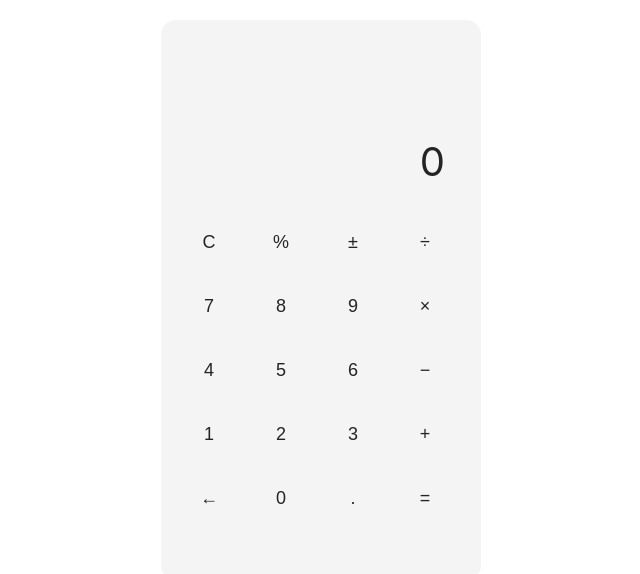
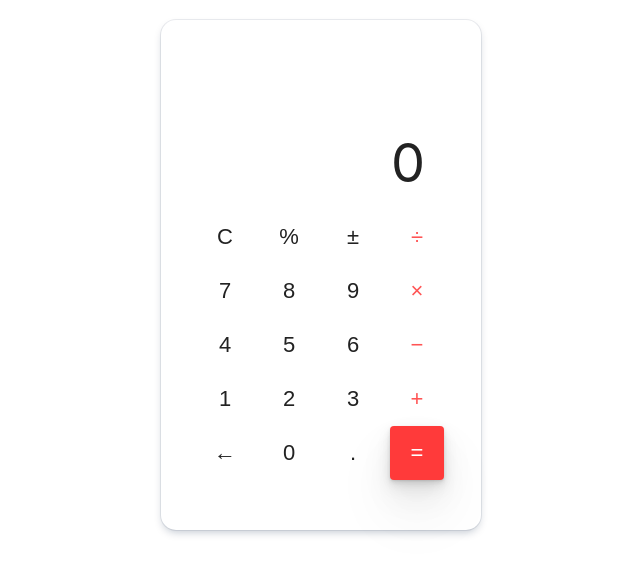
Before and after one commit to onpilot/js-calculator, a React (Create React App) app: page / in a window 1280 px wide. Shown: the top 574 px of the page, without its empty margins (319-959 px from the left). Built offline with nearby package versions, Linux system fonts and the light colour scheme.

Commit message:
refactor styles and Button component using styled-components

```diff
--- a/src/App.css
+++ b/src/App.css
@@ -15,7 +15,12 @@ body {
   margin: 20px auto;
   padding: 30px 0 50px 0;
   border-radius: 15px;
-  background-color: var(--light-bg);
+  background-color: var(--white);
+  box-shadow: rgba(9, 30, 66, 0.25) 0px 4px 8px -2px,
+    rgba(9, 30, 66, 0.08) 0px 0px 0px 1px;
+  /* box-shadow: rgba(50, 50, 93, 0.25) 0px 50px 100px -20px,
+    rgba(0, 0, 0, 0.3) 0px 30px 60px -30px,
+    rgba(10, 37, 64, 0.35) 0px -2px 6px 0px inset; */
   /* outline: 1px solid red; */
 }
 
@@ -35,35 +40,25 @@ body {
   letter-spacing: 2px;
   font-size: 16px;
   line-height: 24px;
-  padding: 0 20px;
+  padding: 0 40px;
   overflow: hidden;
   /* border: 1px solid black; */
 }
 .display-main {
-  height: 48px;
+  height: 54px;
   text-align: right;
-  font-size: 40px;
-  line-height: 40px;
-  padding: 0 20px;
+  font-size: 54px;
+  line-height: 54px;
+  padding: 0 40px;
   overflow: hidden;
   /* border: 1px solid black; */
 }
 
 .buttons-wrapper {
-  width: calc(320px - (16px * 2));
+  width: calc(64px * 4);
   margin: 0 auto;
   display: grid;
   grid-template-columns: repeat(4, 1fr);
+  justify-items: center;
   /* outline: 1px solid red; */
 }
-.button {
-  width: 64px;
-  height: 64px;
-  font-size: 18px;
-  border-radius: 4px;
-  border: none;
-  background: none;
-}
-.button:hover {
-  background-color: var(--baby-blue-light);
-}
--- a/src/App.js
+++ b/src/App.js
@@ -1,5 +1,5 @@
 import useFunctionSets from './functions/useFunctionSets';
-import Button from './components/Button';
+import { Button } from './components/Button.styled';
 import './root.css';
 import './App.css';
 
@@ -31,6 +31,7 @@ function App() {
           id="divide"
           value="&#247;"
           onClick={() => handleOperator('/')}
+          primary
         ></Button>
         <Button id="seven" value="7" onClick={() => handleNum(7)}></Button>
         <Button id="eight" value="8" onClick={() => handleNum(8)}></Button>
@@ -39,6 +40,7 @@ function App() {
           id="multiply"
           value="&#215;"
           onClick={() => handleOperator('*')}
+          primary
         ></Button>
         <Button id="four" value="4" onClick={() => handleNum(4)}></Button>
         <Button id="five" value="5" onClick={() => handleNum(5)}></Button>
@@ -47,6 +49,7 @@ function App() {
           id="subtract"
           value="&#8722;"
           onClick={() => handleOperator('-')}
+          primary
         ></Button>
         <Button id="one" value="1" onClick={() => handleNum(1)}></Button>
         <Button id="two" value="2" onClick={() => handleNum(2)}></Button>
@@ -55,11 +58,17 @@ function App() {
           id="add"
           value="&#43;"
           onClick={() => handleOperator('+')}
+          primary
         ></Button>
         <Button value="&#8592;" onClick={() => eraseToLeft()}></Button>
         <Button id="zero" value="0" onClick={() => handleNum(0)}></Button>
         <Button id="decimal" value="." onClick={() => handleNum('.')}></Button>
-        <Button id="equals" value="&#61;" onClick={() => getResult()}></Button>
+        <Button
+          id="equals"
+          value="&#61;"
+          onClick={() => getResult()}
+          secondary
+        ></Button>
       </div>
     </div>
   );
--- a/src/components/Button.js
+++ /dev/null
@@ -1,13 +0,0 @@
-const Button = (props) => {
-  return (
-    <input
-      type="button"
-      value={props.value}
-      className="button"
-      id={props.id}
-      onClick={props.onClick}
-    />
-  );
-};
-
-export default Button;
--- /dev/null
+++ b/src/components/Button.styled.js
@@ -0,0 +1,49 @@
+import styled, { css } from 'styled-components';
+
+export const Button = styled.input.attrs((props) => ({
+  type: 'button',
+}))`
+  width: 54px;
+  height: 54px;
+  font-size: 22px;
+  border-radius: 4px;
+  border: none;
+  background: transparent;
+
+  &:hover {
+    background-color: var(--dim-white);
+    color: var(--black);
+  }
+
+  ${(props) =>
+    props.primary &&
+    css`
+      color: var(--light-red);
+      &:hover {
+        color: var(--dark-red);
+      }
+    `}
+  ${(props) =>
+    props.secondary &&
+    css`
+      background-color: var(--dark-red);
+      color: var(--white);
+      box-shadow: rgba(0, 0, 0, 0.07) 0px 1px 2px,
+        rgba(0, 0, 0, 0.07) 0px 2px 4px, rgba(0, 0, 0, 0.07) 0px 4px 8px,
+        rgba(0, 0, 0, 0.07) 0px 8px 16px, rgba(0, 0, 0, 0.07) 0px 16px 32px,
+        rgba(0, 0, 0, 0.07) 0px 32px 64px;
+      &:hover {
+        background-color: var(--dark-red);
+        box-shadow: rgba(0, 0, 0, 0.09) 0px 2px 1px,
+          rgba(0, 0, 0, 0.09) 0px 4px 2px, rgba(0, 0, 0, 0.09) 0px 8px 4px,
+          rgba(0, 0, 0, 0.09) 0px 16px 8px, rgba(0, 0, 0, 0.09) 0px 32px 16px;
+      }
+      &:active {
+        color: var(--white);
+        box-shadow: rgba(0, 0, 0, 0.07) 0px 1px 2px,
+          rgba(0, 0, 0, 0.07) 0px 2px 4px, rgba(0, 0, 0, 0.07) 0px 4px 8px,
+          rgba(0, 0, 0, 0.07) 0px 8px 16px, rgba(0, 0, 0, 0.07) 0px 16px 32px,
+          rgba(0, 0, 0, 0.07) 0px 32px 64px;
+      }
+    `}
+`;
--- a/src/root.css
+++ b/src/root.css
@@ -1,9 +1,7 @@
 :root {
-  --light-bg: #f4f4f4;
-  --dark-bg: #242424;
   --light-red: #ff5454;
   --dark-red: #ff3a3a;
-  --black: #242424;
+  --black: #222222;
   --white: #ffffff;
-  --baby-blue-light: #deedee;
+  --dim-white: #efefef;
 }
```
